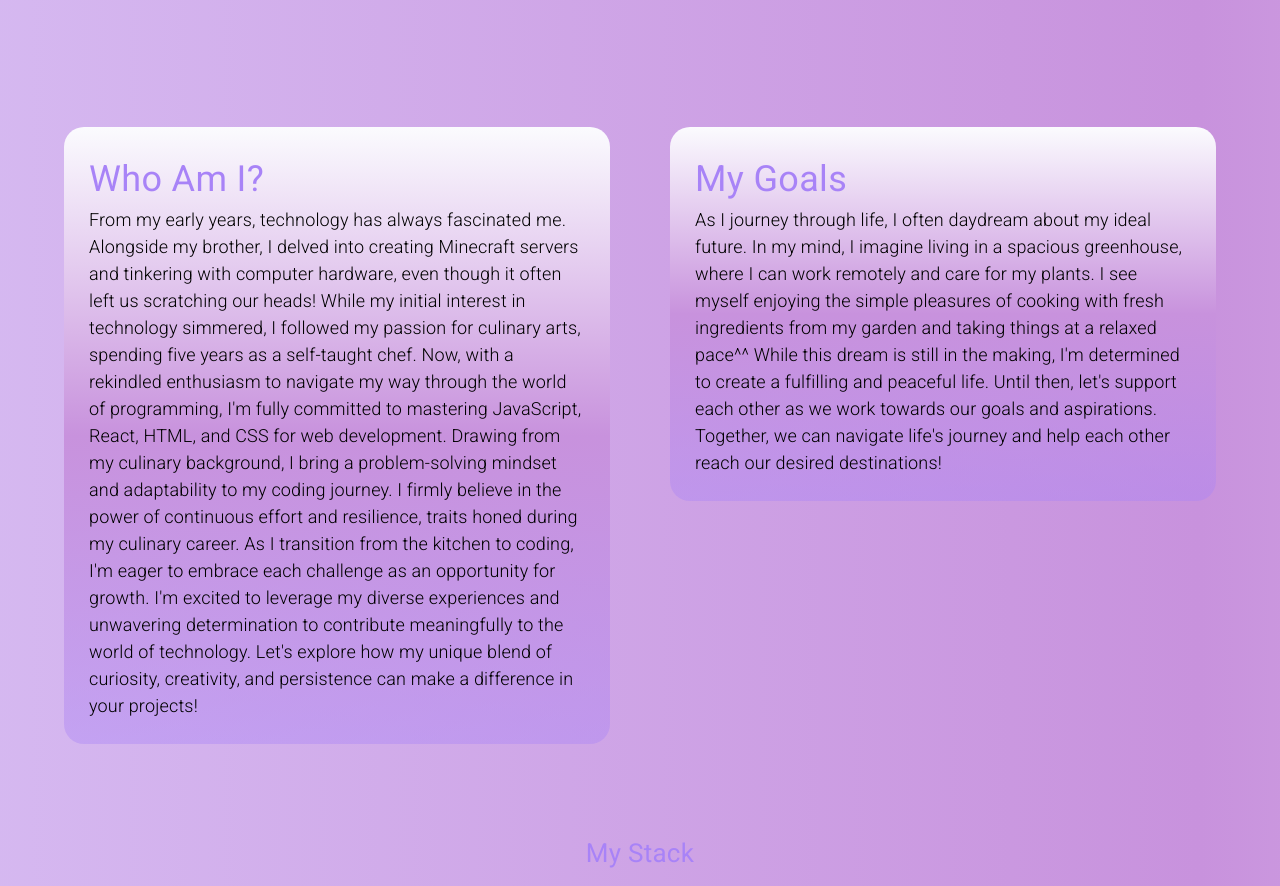
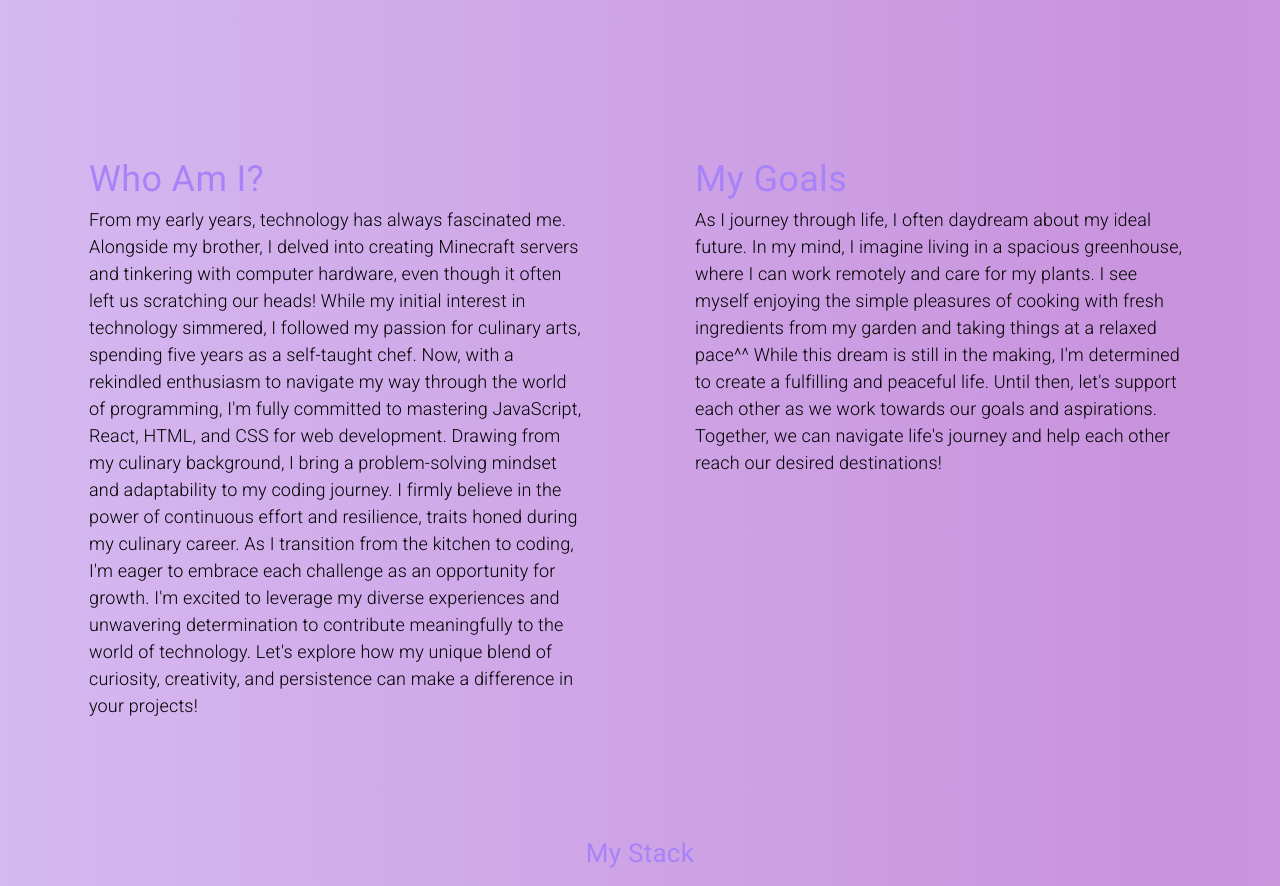
Before and after one commit to Junoxy/Portfolio, a React (Vite) app: page / in a window 1280 px wide. Shown: the part 740-1626 px from the top of the page. Built offline with nearby package versions, Linux system fonts and the light colour scheme.

Commit message:
removed background on about text

```diff
--- a/src/pages/AboutPage.jsx
+++ b/src/pages/AboutPage.jsx
@@ -36,7 +36,7 @@ const AboutPage = ({ theme }) => {
 						width: '90%',
 						height: '100%',
 						p: '25px',
-						background: `linear-gradient(to top, ${theme.accentO}, ${theme.secondary}, ${theme.background})`,
+
 						borderRadius: '20px'
 					}}
 				>
@@ -61,7 +61,7 @@ const AboutPage = ({ theme }) => {
 						width: '90%',
 						height: '100%',
 						p: '25px',
-						background: `linear-gradient(to top, ${theme.accentO}, ${theme.secondary}, ${theme.background})`,
+
 						borderRadius: '20px'
 					}}
 				>
```
